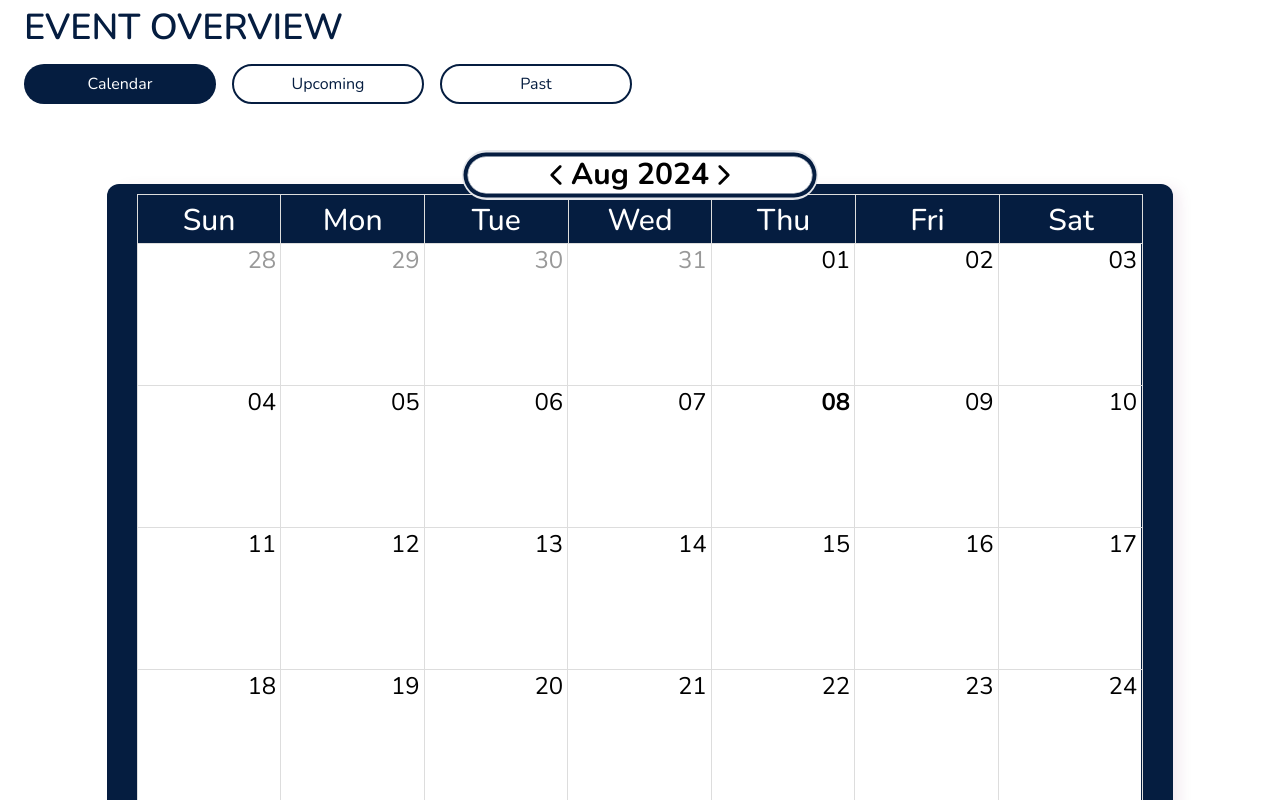
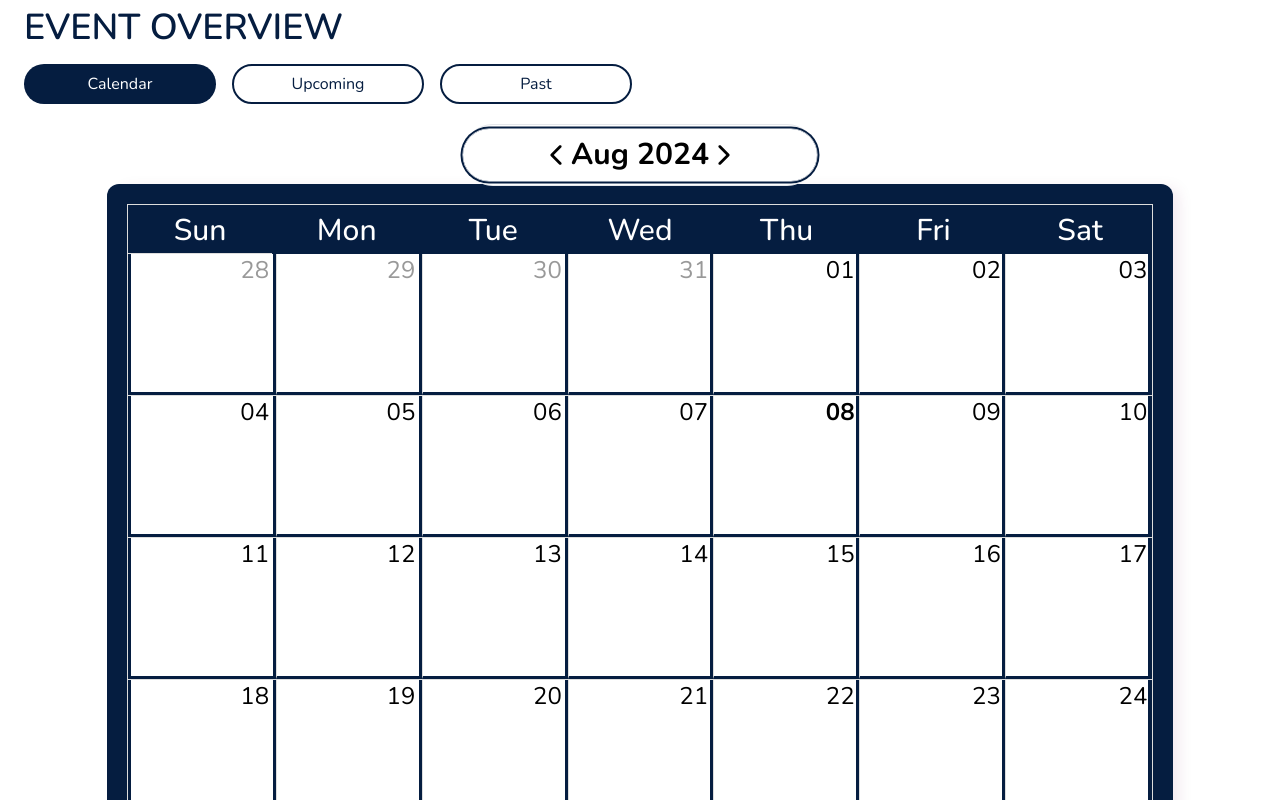
Before and after one commit to acm-ucr/ais-website, a Next.js app: page /events in a window 1280 px wide. Shown: the part 1440-2240 px from the top of the page. Built offline with nearby package versions, Linux system fonts and the light colour scheme; no server answers.

Commit message:
some fixes

```diff
--- a/src/components/calendar/CustomEvents.jsx
+++ b/src/components/calendar/CustomEvents.jsx
@@ -1,7 +1,7 @@
 const CustomEvent = ({ event }) => {
   return (
     <div className="border-[2px] border-ais-blue-200 rounded-full py-0 md:py-[1px]">
-      <div className=" py-.5 rounded-full font-playfair text-sm flex justify-start p-1 text-black overflow-hidden">
+      <div className=" py-.5 rounded-full font-playfair text-sm flex justify-start p-1 ml-2 text-black overflow-hidden">
         <p className="whitespace-nowrap m-0">
           {!event.allDay &&
             new Date(event.start).toLocaleTimeString(navigator.language, {
--- a/src/components/calendar/CustomToolbar.jsx
+++ b/src/components/calendar/CustomToolbar.jsx
@@ -3,8 +3,8 @@ import { IoIosArrowBack, IoIosArrowForward } from "react-icons/io";
 const CustomToolbar = ({ onNavigate, date }) => {
   return (
     <div className="flex justify-center">
-      <div className="absolute z-50 bg-white w-2/3 md:w-1/3 m-auto border-[6.5px] rounded-full md:py-[1px] -translate-y-11 overflow-visible">
-        <div className="py-.5 ring-ais-blue-100 ring-4 ring-offset-[0.5px] rounded-full flex justify-center items-center md:flex-row">
+      <div className="absolute z-50 bg-white w-2/3 md:w-1/3 m-auto border rounded-full md:py-1 -translate-y-20 overflow-visible">
+        <div className="py-2 ring-ais-blue-100 ring-2 ring-offset-[0.5px] rounded-full flex justify-center items-center md:flex-row">
           <IoIosArrowBack
             onClick={() => {
               onNavigate("PREV");
--- a/src/components/calendar/index.css
+++ b/src/components/calendar/index.css
@@ -1,9 +1,11 @@
-.rbc-header {
-  padding: 0px;
+.rbc-header + .rbc-header {
+  border-left: 2px solid;
+  border-color: #051d40;
 }
 
 .rbc-day-bg {
-  border-top: transparent;
+  border: 3px solid #051d40;
+  border-top: 3px #051d40;
   background-color: white !important;
 }
 
@@ -11,8 +13,8 @@
   border-radius: 12px;
   box-shadow: 10px 0 15px -5px rgba(117, 13, 86, 0.1);
   overflow: hidden;
-  padding-left: 30px;
-  padding-right: 30px;
-  padding-top: 10px;
-  padding-bottom: 30px;
+  padding-left: 20px;
+  padding-right: 20px;
+  padding-top: 20px;
+  padding-bottom: 20px;
 }
```
